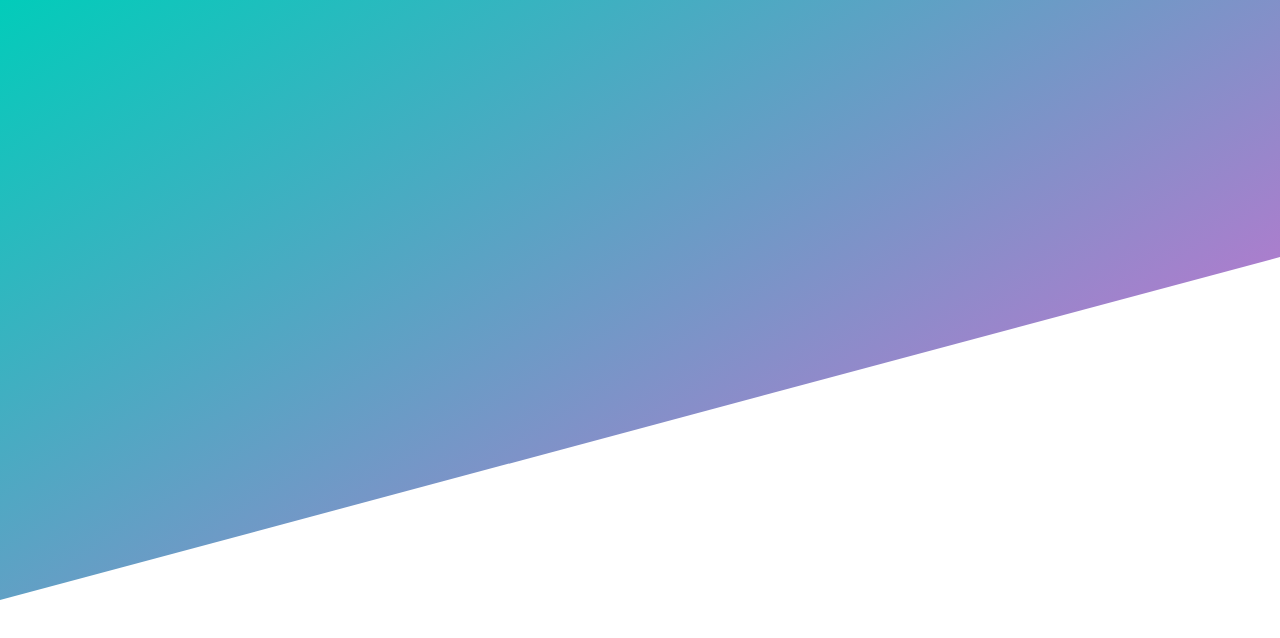
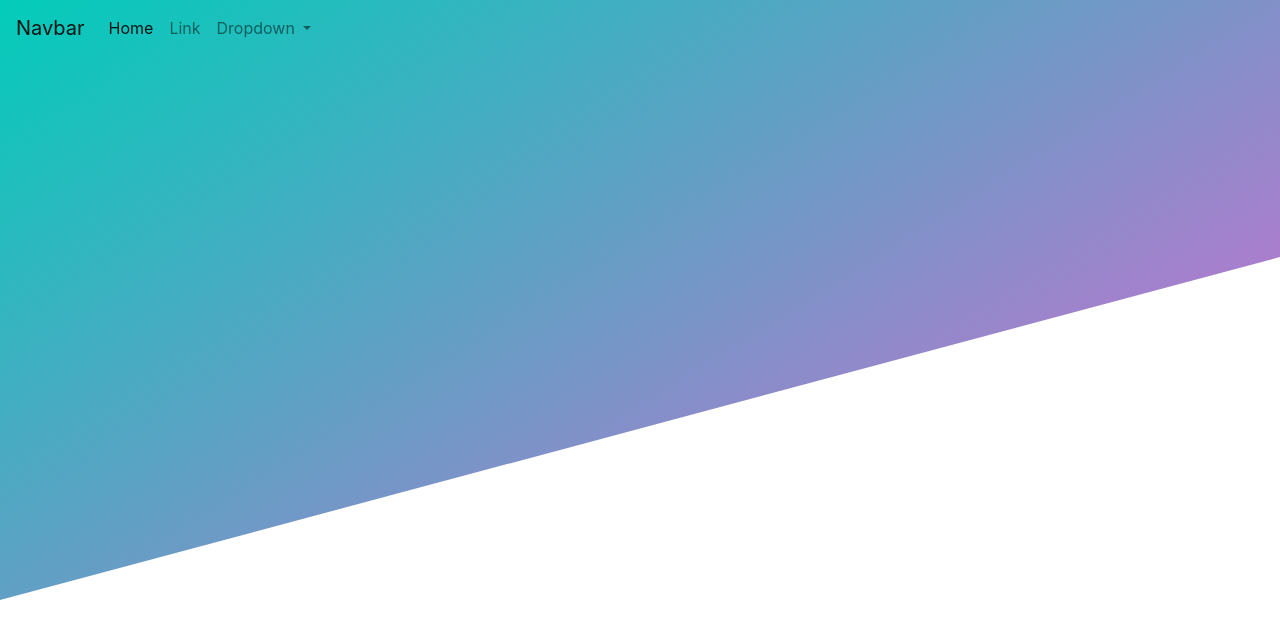
Before and after one commit to gauravsh02/sonicaeter, a plain HTML site: page index.html in a window 1280 px wide. Drawn offline with nearby package versions, Linux system fonts and the light colour scheme.

Commit message:
header phase1

```diff
--- a/css/style.css
+++ b/css/style.css
@@ -14,6 +14,7 @@
     -o-transform: skew(0deg, -15deg);
     transform: skew(0deg, -15deg);
 }
-.asd{
-  position: fixed;
+
+.asd {
+    position: fixed;
 }
--- a/index.html
+++ b/index.html
@@ -6,9 +6,33 @@
     <meta name="viewport" content="width=device-width,initial-scale=1">
     <link rel="stylesheet" href="https://maxcdn.bootstrapcdn.com/bootstrap/4.0.0-beta.2/css/bootstrap.min.css" integrity="sha384-PsH8R72JQ3SOdhVi3uxftmaW6Vc51MKb0q5P2rRUpPvrszuE4W1povHYgTpBfshb" crossorigin="anonymous">
     <link rel="stylesheet" href="css/style.css">
-  </head>
-  <body>
-    <div class = "hero--homepage">
+</head>
+
+<body>
+    <nav class="navbar navbar-expand-lg navbar-light">
+        <a class="navbar-brand" href="#">Navbar</a>
+        <button class="navbar-toggler" type="button" data-toggle="collapse" data-target="#navbarSupportedContent" aria-controls="navbarSupportedContent" aria-expanded="false" aria-label="Toggle navigation">
+                  <span class="navbar-toggler-icon"></span>
+                </button>
+
+        <div class="collapse navbar-collapse" id="navbarSupportedContent">
+            <ul class="navbar-nav mr-auto">
+                <li class="nav-item active">
+                    <a class="nav-link" href="#">Home <span class="sr-only">(current)</span></a>
+                </li>
+                <li class="nav-item">
+                    <a class="nav-link" href="#">Link</a>
+                </li>
+                <li class="nav-item dropdown">
+                    <a class="nav-link dropdown-toggle" href="#" id="navbarDropdown" role="button" data-toggle="dropdown" aria-haspopup="true" aria-expanded="false">
+                        Dropdown
+                      </a>
+                </li>
+            </ul>
+        </div>
+    </nav>
+
+    <div class="hero--homepage">
 
     </div>
     <!-- js -->
```
